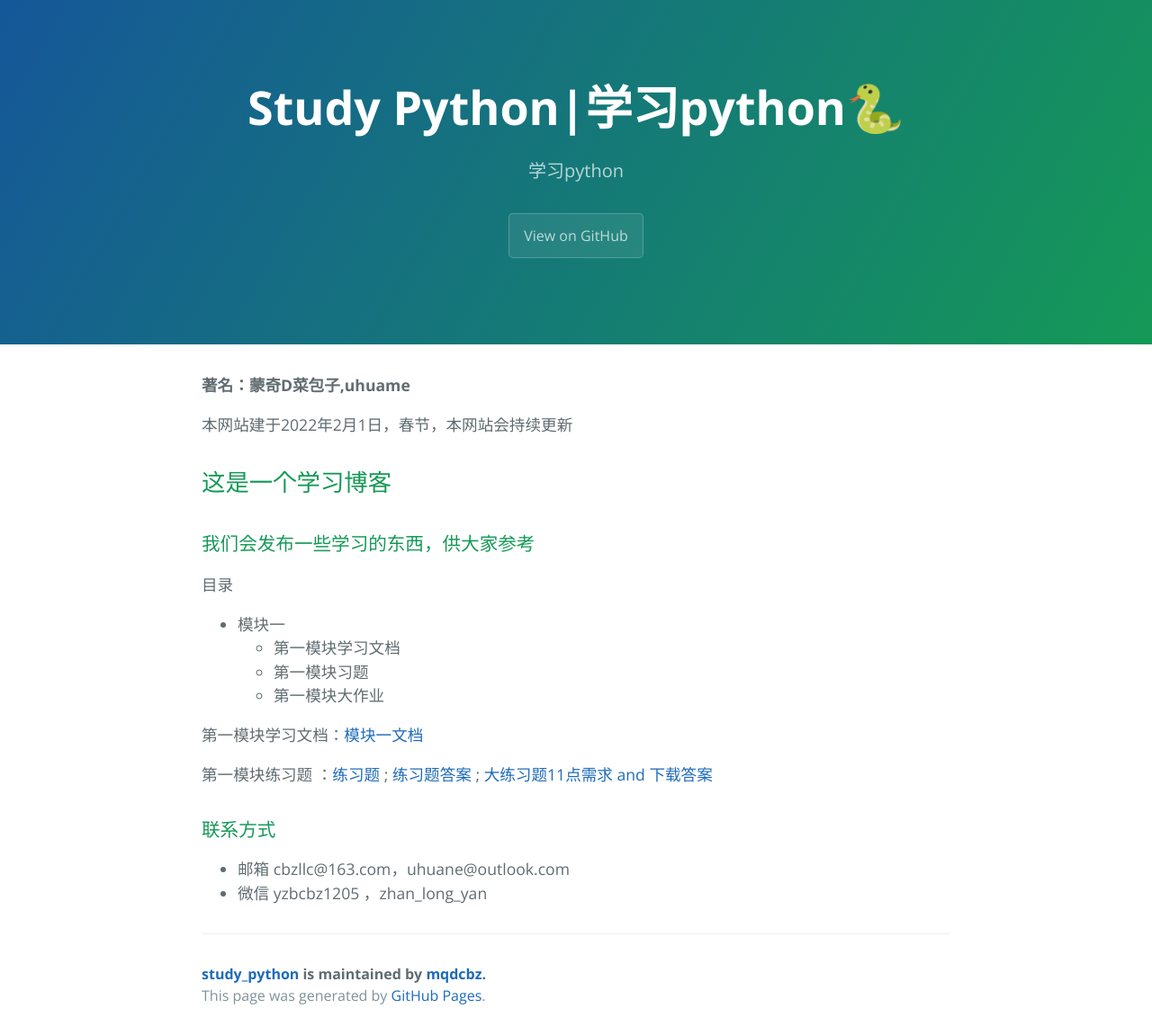
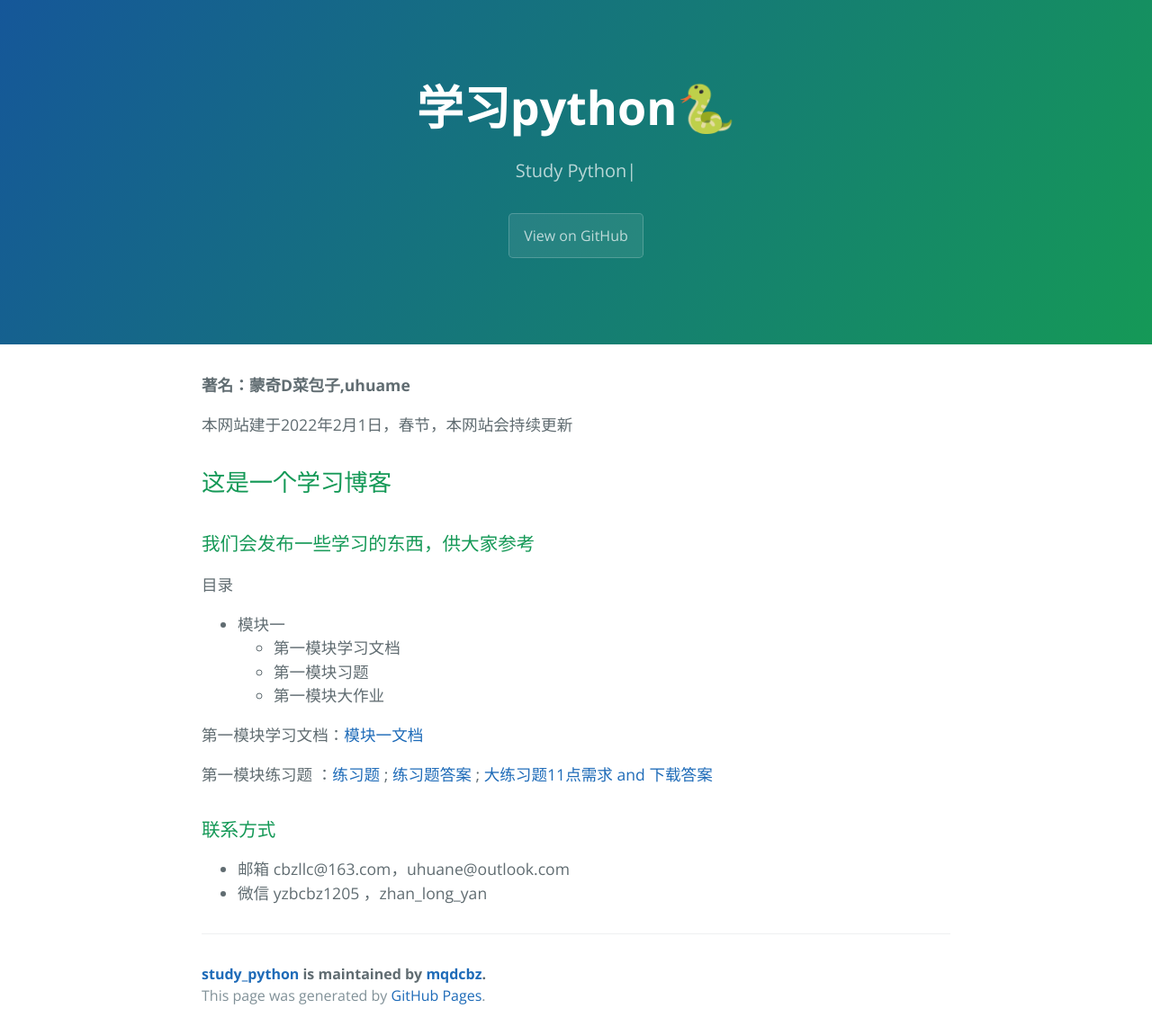
Before and after one commit to mqdcbz/study_python, a Jekyll site: the page built from index.md, in a window 1280 px wide. Shown: the whole page at 90% size. Built offline with Jekyll 4.4.1, drawn with Linux system fonts in a browser that asks for light colours; our own code applies the rules of GitHub Pages for plain Markdown files.

Commit message:
更改标题

```diff
--- a/_config.yml
+++ b/_config.yml
@@ -1,5 +1,5 @@
-title: Study Python|学习python🐍
-description: 学习python
+title: 学习python🐍
+description: Study Python|
 show_downloads: false
 google_analytics:
 theme: jekyll-theme-cayman
```
